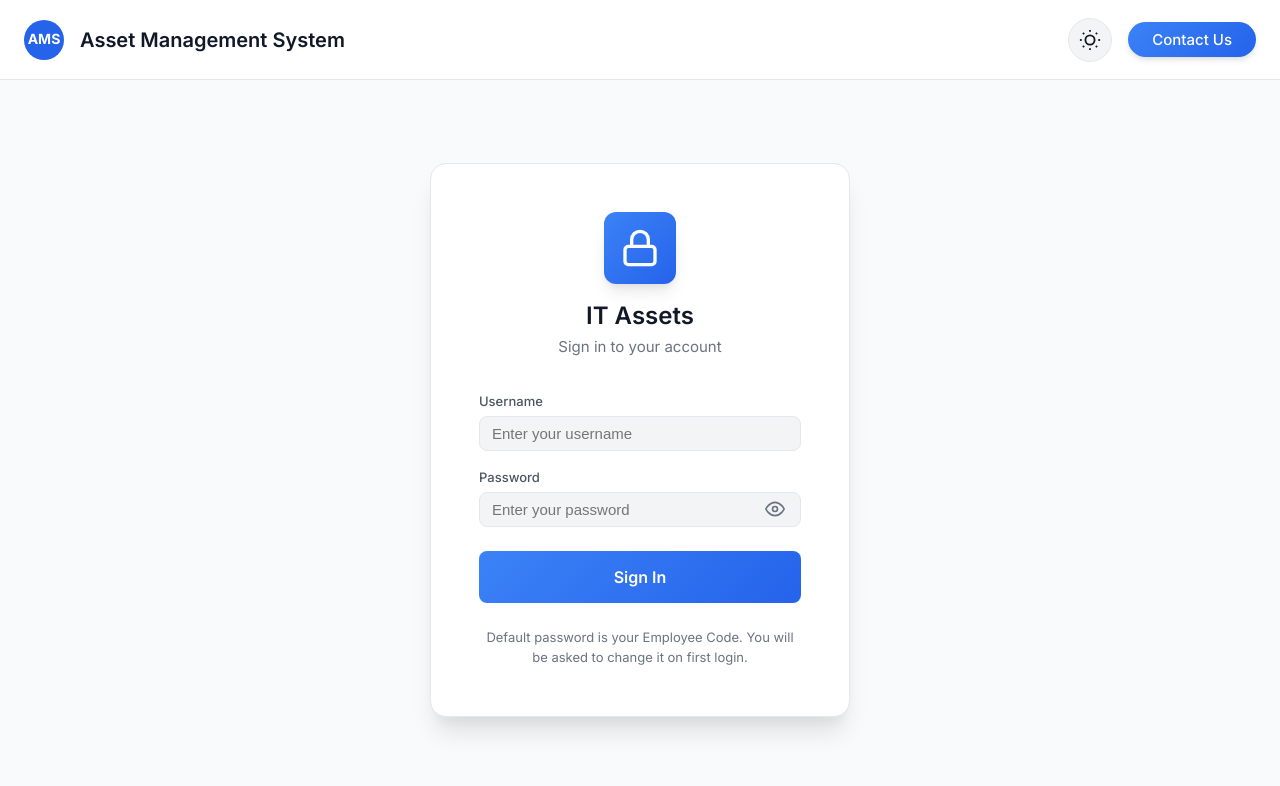
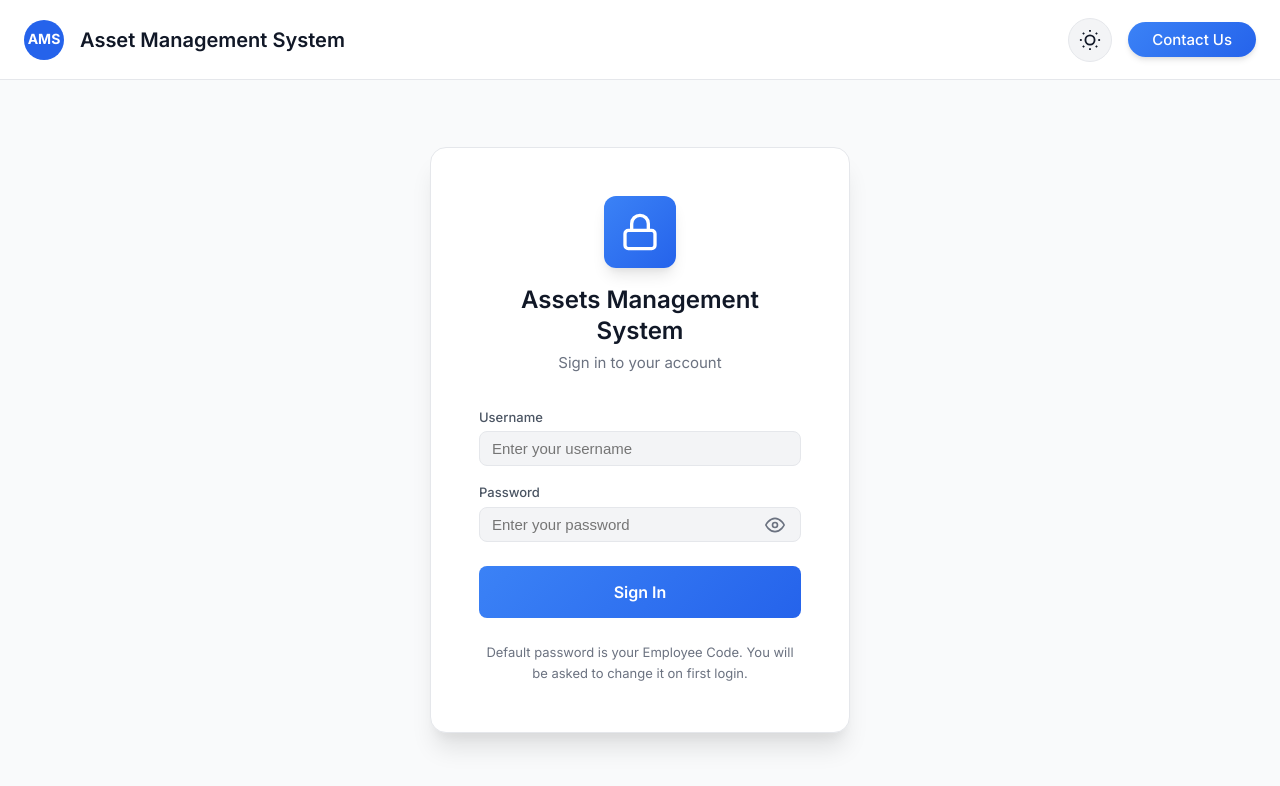
Before and after one commit to yurehito/asset-management-system, a website built with Vite: page frontend/index.html in a window 1280 px wide. Built offline with nearby package versions, Linux system fonts and the light colour scheme; no server answers.

Commit message:
added screenshots

```diff
--- a/frontend/index.html
+++ b/frontend/index.html
@@ -88,7 +88,7 @@
               <path d="M7 11V7a5 5 0 0 1 10 0v4"></path>
             </svg>
           </div>
-          <h2 class="login-title">IT Assets</h2>
+          <h2 class="login-title">Assets Management System</h2>
           <p class="login-subtitle">Sign in to your account</p>
         </div>
         <form id="login-form" class="login-form">
```
Also changed, not shown: readme.md, screenshots/admin-dashboard.png (added), screenshots/admin-features.png (added), screenshots/user-features.png (added).
